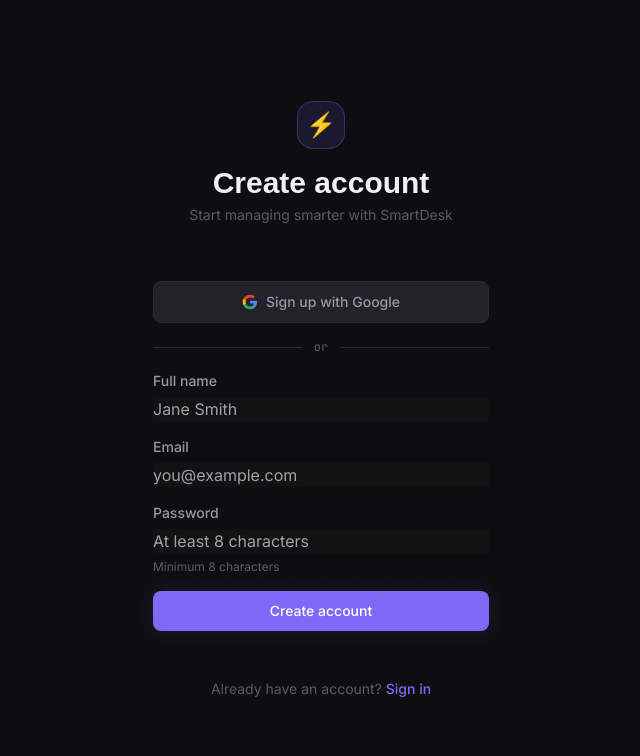
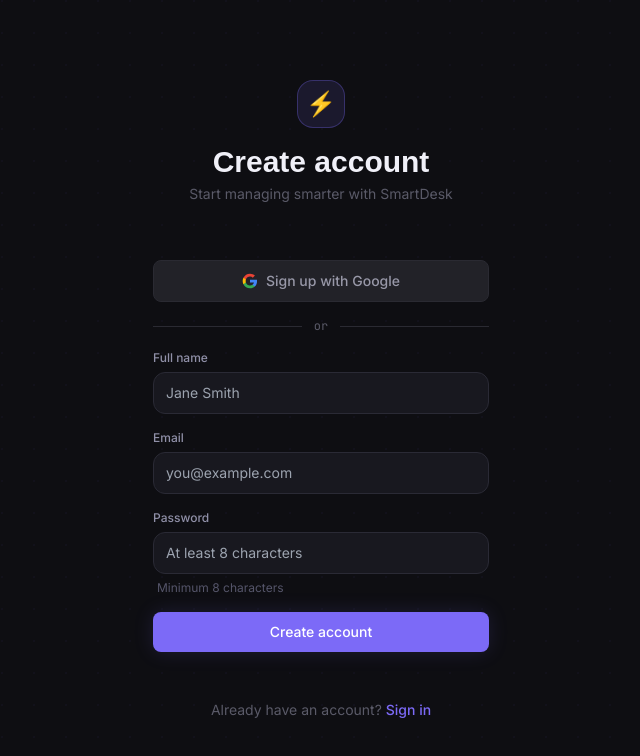
Before and after one commit to ianupk/smartdesk, a Next.js app: page /register in a window 1280 px wide. Shown: the top 756 px of the page, without its empty margins (319-959 px from the left). Built offline with nearby package versions, Linux system fonts and the light colour scheme.

Commit message:
fix token input card

```diff
--- a/src/app/(app)/dashboard/page.tsx
+++ b/src/app/(app)/dashboard/page.tsx
@@ -7,14 +7,14 @@
 import { Spinner } from "@/components/ui/Spinner";
 import type { DashboardStats } from "@/types";
 
-function Modal({ title, icon, iconBg, children, onClose }: {
-    title: string; icon: string; iconBg: string; children: React.ReactNode; onClose: () => void;
+function Modal({ title, icon, children, onClose }: {
+    title: string; icon: React.ReactNode; children: React.ReactNode; onClose: () => void;
 }) {
     return (
         <div className="fixed inset-0 z-50 flex items-center justify-center p-4" style={{ background: "rgba(0,0,0,0.7)" }} onClick={onClose}>
             <div className="w-full max-w-md rounded-2xl p-6 shadow-2xl" style={{ background: "var(--bg-1)", border: "1px solid var(--border)" }} onClick={(e) => e.stopPropagation()}>
                 <div className="flex items-center gap-3 mb-5">
-                    <div className="w-9 h-9 rounded-xl flex items-center justify-center text-white text-sm font-bold" style={{ background: iconBg }}>{icon}</div>
+                    <div className="w-9 h-9 rounded-xl flex items-center justify-center shrink-0" style={{ background: "#DB4035" }}>{icon}</div>
                     <p className="font-semibold text-sm" style={{ color: "var(--text)" }}>{title}</p>
                     <button onClick={onClose} className="ml-auto w-7 h-7 flex items-center justify-center rounded-lg text-sm transition-colors" style={{ color: "var(--text-3)", background: "var(--bg-3)" }}>&times;</button>
                 </div>
@@ -114,7 +114,16 @@
 
     if (status === "loading") return <div className="flex items-center justify-center h-full"><Spinner className="w-5 h-5" /></div>;
 
-    const connected = (p: string) => stats?.integrations.some((i) => i.provider === p) ?? false;
+    const connected = (p: string) => {
+        if (stats?.integrations.some((i) => i.provider === p)) return true;
+        // fallback: check session for known keys
+        const sessionKeyMap: Record<string, string> = {
+            google: "googleAccessToken", slack: "hasSlack", zoom: "hasZoom",
+            github: "hasGithub", todoist: "hasTodoist",
+        };
+        const key = sessionKeyMap[p];
+        return key ? !!(session as Record<string, unknown> | null)?.[key] : false;
+    };
     const teamName = (p: string) => stats?.integrations.find((i) => i.provider === p)?.teamName;
     const totalConnected = ["google", "slack", "zoom", "github", "todoist"].filter(connected).length;
     const hour = new Date().getHours();
@@ -125,7 +134,7 @@
             <DashboardHeader />
 
             {showTodoistModal && (
-                <Modal title="Connect Todoist" icon="checkmark" iconBg="#DB4035" onClose={() => setShowTodoistModal(false)}>
+                <Modal title="Connect Todoist" icon={<svg viewBox="0 0 24 24" className="w-5 h-5"><path d="M6 8.5l2.5 2.5L14 5M6 12.5l2.5 2.5L14 9M6 16.5l2.5 2.5L14 13" stroke="#fff" strokeWidth="2" strokeLinecap="round" strokeLinejoin="round" fill="none"/></svg>} onClose={() => setShowTodoistModal(false)}>
                     <p className="text-xs mb-3" style={{ color: "var(--text-2)" }}>
                         Get your token at{" "}
                         <a href="https://app.todoist.com/app/settings/integrations/developer" target="_blank" className="underline" style={{ color: "var(--accent)" }}>Todoist Settings</a>
@@ -204,7 +213,7 @@
                                                     <p className="text-xs truncate" style={{ color: "var(--text-3)" }}>{detail}</p>
                                                 </div>
                                                 <div className="flex items-center gap-3 shrink-0">
-                                                    <span className="w-2 h-2 rounded-full" style={{ background: isConnected ? "var(--success)" : "var(--border)" }} />
+                                                    <span className="w-2.5 h-2.5 rounded-full flex-shrink-0" style={{ background: isConnected ? "#22c55e" : "rgba(255,255,255,0.12)", boxShadow: isConnected ? "0 0 6px rgba(34,197,94,0.5)" : "none" }} />
                                                     {isConnected ? (
                                                         handleDisconnect && (
                                                             <button onClick={handleDisconnect} className="text-xs" style={{ color: "var(--text-3)" }}>Disconnect</button>
--- a/src/components/chat/ModernChatSidebar.tsx
+++ b/src/components/chat/ModernChatSidebar.tsx
@@ -116,7 +116,7 @@
                                 style={{ background: "var(--bg-3)" }}>
                                 {int.logo}
                             </div>
-                            {connected && <span className="absolute -top-0.5 -right-0.5 w-2 h-2 rounded-full" style={{ background: "var(--success)", border: "2px solid var(--bg-1)" }} />}
+                            {connected && <span className="absolute -top-0.5 -right-0.5 w-2 h-2 rounded-full" style={{ background: "#22c55e", border: "2px solid var(--bg-1)", boxShadow: "0 0 6px rgba(34,197,94,0.6)" }} />}
                             <div className="absolute left-full ml-2 top-1/2 -translate-y-1/2 text-xs px-2 py-1 rounded-lg whitespace-nowrap opacity-0 group-hover:opacity-100 pointer-events-none transition-opacity z-50"
                                 style={{ background: "var(--bg-3)", color: "var(--text-2)", border: "1px solid var(--border)" }}>
                                 {int.name}
@@ -208,7 +208,7 @@
                             <div key={int.id} className="flex items-center gap-2.5">
                                 <div className={cn("shrink-0", connected ? "" : "opacity-20 grayscale")}>{int.logo}</div>
                                 <span className="text-xs flex-1" style={{ color: "var(--text-3)" }}>{int.name}</span>
-                                <span className="w-1.5 h-1.5 rounded-full" style={{ background: connected ? "var(--success)" : "var(--border)" }} />
+                                <span className="w-2 h-2 rounded-full flex-shrink-0" style={{ background: connected ? "#22c55e" : "rgba(255,255,255,0.12)", boxShadow: connected ? "0 0 5px rgba(34,197,94,0.5)" : "none" }} />
                             </div>
                         );
                     })}
--- a/src/components/dashboard/DashboardHeader.tsx
+++ b/src/components/dashboard/DashboardHeader.tsx
@@ -33,7 +33,7 @@
                                     style={{ background: "var(--bg-3)" }}>
                                     {logo.svg}
                                 </div>
-                                {connected && <span className="absolute -top-0.5 -right-0.5 w-1.5 h-1.5 rounded-full border" style={{ background: "var(--success)", borderColor: "var(--bg-1)" }} />}
+                                {connected && <span className="absolute -top-0.5 -right-0.5 w-1.5 h-1.5 rounded-full border" style={{ background: "#22c55e", borderColor: "var(--bg-1)", boxShadow: "0 0 5px rgba(34,197,94,0.6)" }} />}
                                 <div className="absolute top-full mt-2 left-1/2 -translate-x-1/2 text-xs px-2 py-1 rounded-lg whitespace-nowrap opacity-0 group-hover:opacity-100 pointer-events-none transition-opacity z-50"
                                     style={{ background: "var(--bg-3)", color: "var(--text-2)", border: "1px solid var(--border)" }}>
                                     {logo.name}
--- a/src/components/ui/Input.tsx
+++ b/src/components/ui/Input.tsx
@@ -8,26 +8,32 @@
 }
 
 export const Input = forwardRef<HTMLInputElement, InputProps>(
-  ({ className, label, error, hint, id, ...props }, ref) => {
+  ({ className, label, error, hint, id, style, ...props }, ref) => {
     return (
       <div className="flex flex-col gap-1.5">
         {label && (
-          <label htmlFor={id} className="text-sm font-medium text-ink-dim">
+          <label htmlFor={id} className="text-xs font-medium" style={{ color: "var(--text-2)" }}>
             {label}
           </label>
         )}
         <input
           ref={ref}
           id={id}
-          className={cn(
-            "input-base",
-            error && "border-danger focus:ring-danger focus:border-danger",
-            className
-          )}
+          className={cn("w-full rounded-xl px-3 py-2.5 text-sm outline-none transition-colors", className)}
+          style={{
+            background: "var(--bg-2)",
+            border: error ? "1px solid #ef4444" : "1px solid var(--border)",
+            color: "var(--text)",
+            ...style,
+          }}
           {...props}
         />
-        {error && <p className="text-xs text-danger">{error}</p>}
-        {hint && !error && <p className="text-xs text-ink-muted">{hint}</p>}
+        {error && (
+          <p className="text-xs px-1" style={{ color: "#ef4444" }}>{error}</p>
+        )}
+        {hint && !error && (
+          <p className="text-xs px-1" style={{ color: "var(--text-3)" }}>{hint}</p>
+        )}
       </div>
     );
   }
```
